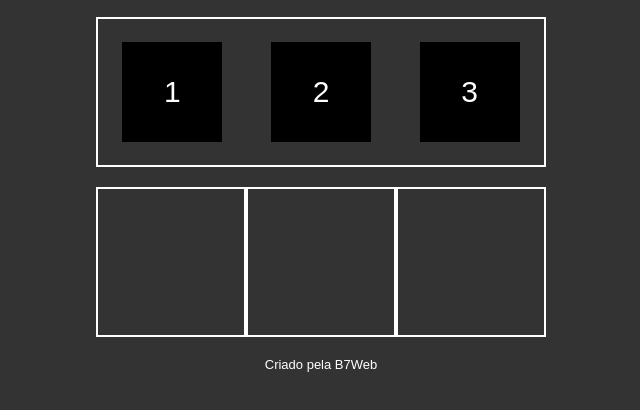
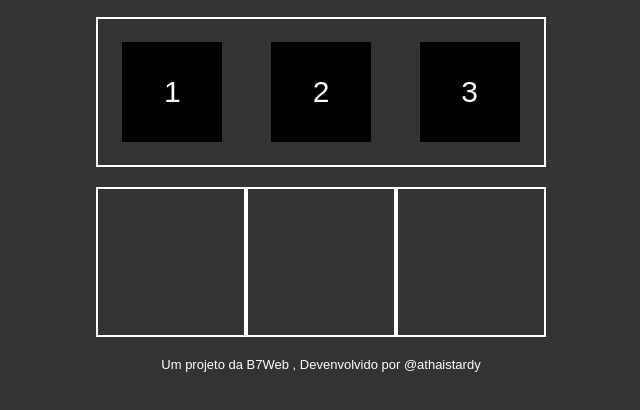
Before and after one commit to athaistardy/dragndrop, a plain HTML site: page index.html in a window 1280 px wide. Shown: the part 244-654 px from the top of the page, without its empty margins (319-959 px from the left). Drawn offline with Linux system fonts and the light colour scheme.

```diff
--- a/index.html
+++ b/index.html
@@ -22,7 +22,8 @@
         <div class="area" data-name="c"></div>
     </div>
 
-    <footer>Criado pela B7Web</footer>
+    <footer>Um projeto da <a href="https://b7web.com.br/d7/"> B7Web </a>, Devenvolvido por <a href="https://www.instagram.com/athaistardy/" > @athaistardy </a> </footer>
+
 
     <script src="script.js"></script>
 </body>
--- a/style.css
+++ b/style.css
@@ -65,3 +65,12 @@
     color: #FFF;
     font-size: 13px;
 }
+
+a {
+    text-decoration: none;
+    color: #FFF;
+}
+
+a:hover {
+    text-decoration: underline;
+}
```
Also changed, not shown: img/dragndrop1.PNG (added), img/dragndrop2.PNG (added), img/dragndrop3.PNG (added).
